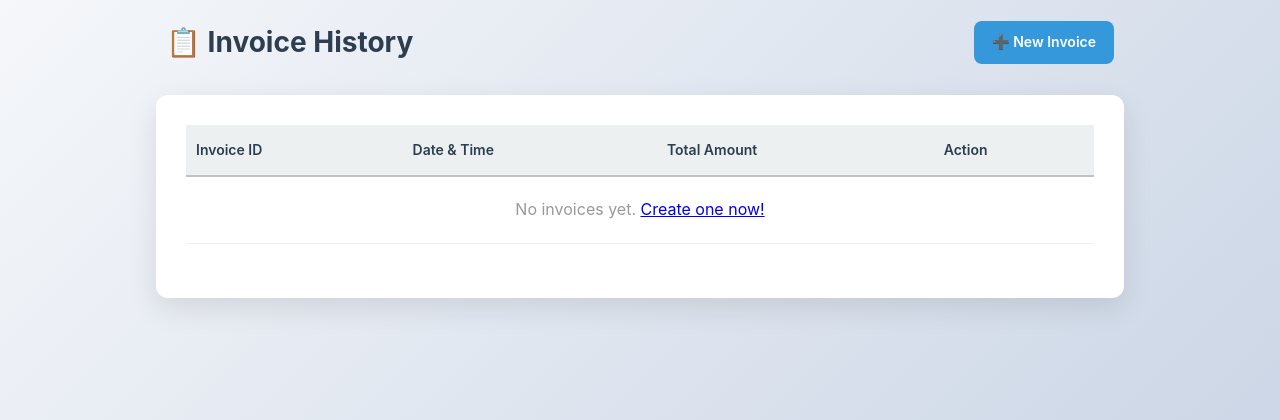
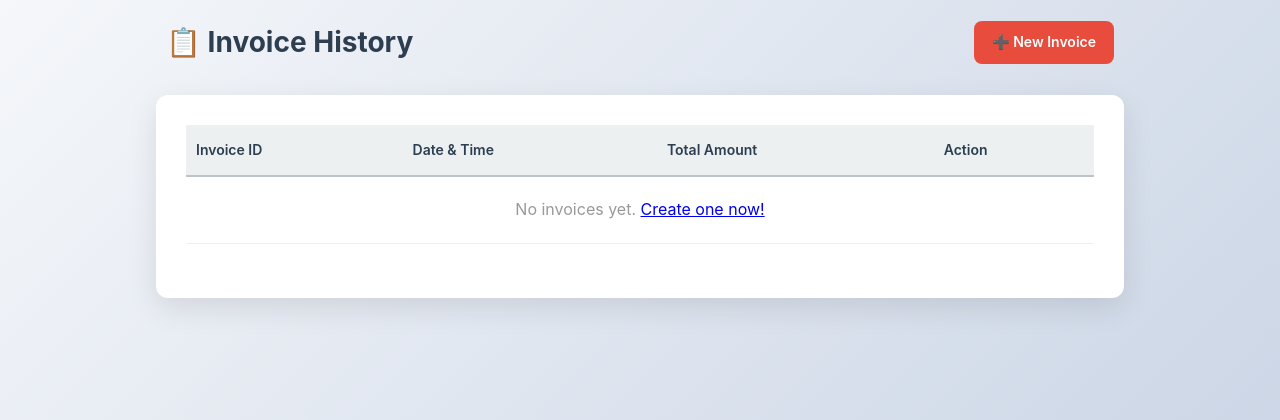
Before and after one commit to utsavmonpara/billing-app, a Flask app: page /history in a window 1280 px wide. Shown: the top 420 px of the page. Run offline with Flask 3, Linux system fonts and the light colour scheme; data that the repository does not hold is empty.

Commit message:
Change Invoice History New Invoice button to red (danger color)

```diff
--- a/templates/history.html
+++ b/templates/history.html
@@ -10,7 +10,7 @@
 <div class="container">
     <header class="top-bar">
         <h1>📋 Invoice History</h1>
-        <a href="{{ url_for('index') }}" class="btn primary">➕ New Invoice</a>
+        <a href="{{ url_for('index') }}" class="btn danger">➕ New Invoice</a>
     </header>
 
     <section class="card">
```
